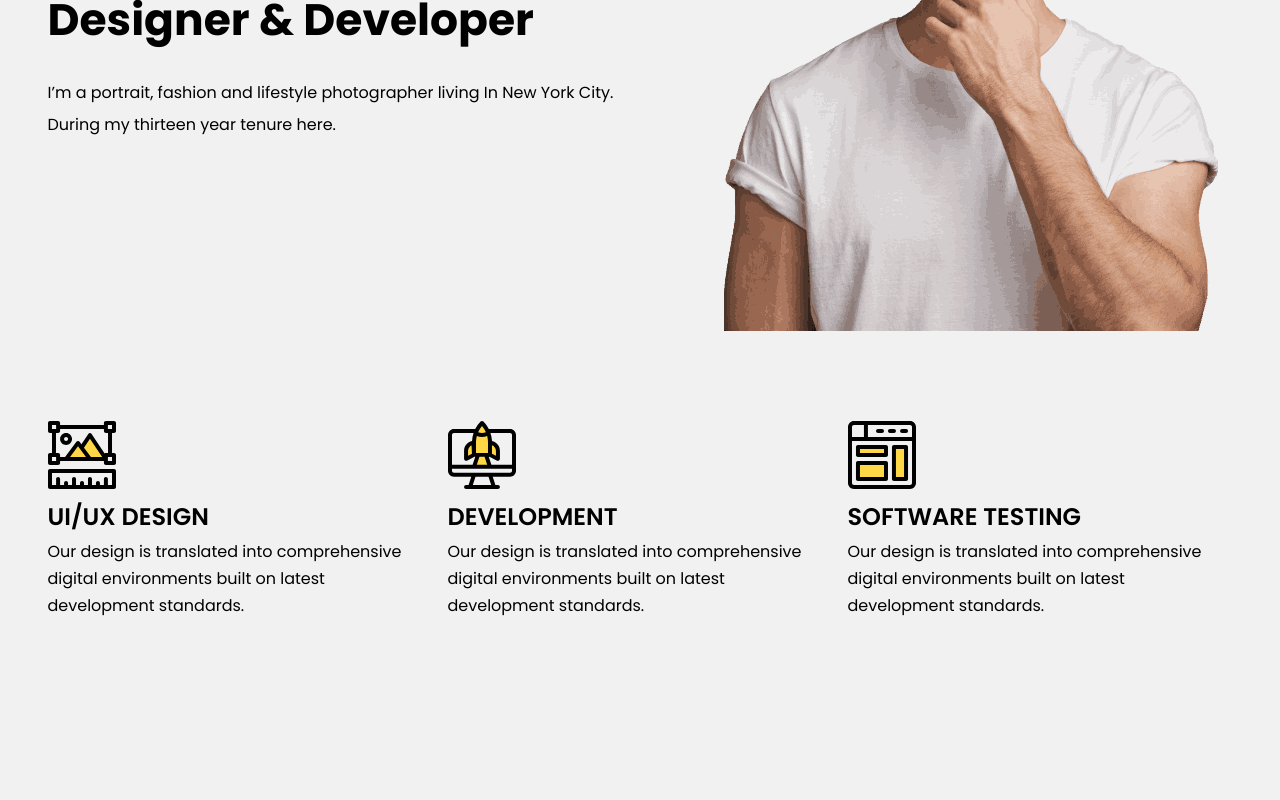
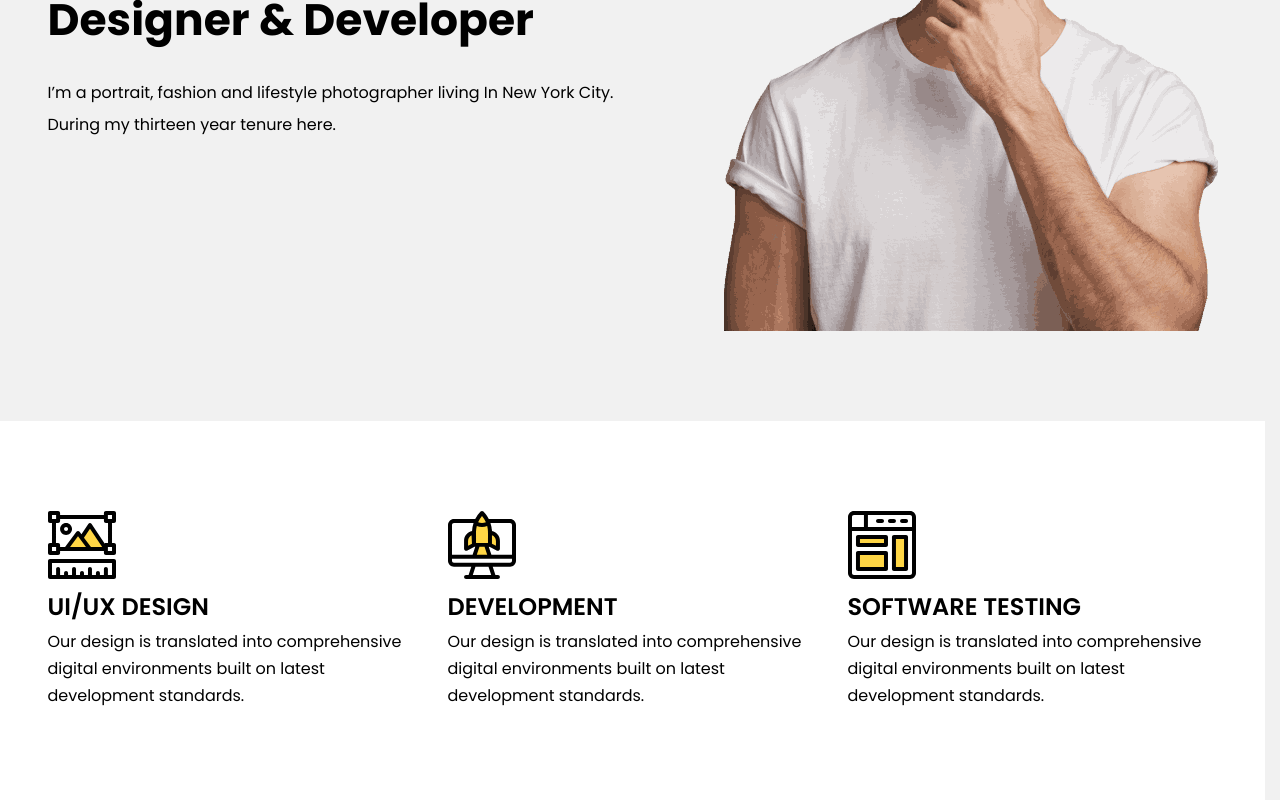
Before and after one commit to ViktorovVik/frelancer-web, a React (Vite) app: page / in a window 1280 px wide. Shown: the part 423-1223 px from the top of the page. Before the commit the page ends 1133 px from the top, so only its background shows below. Built offline with nearby package versions, Linux system fonts and the light colour scheme.

Commit message:
style: пофиксил стили фона в Skills

```diff
--- a/src/components/Skills/Skills.scss
+++ b/src/components/Skills/Skills.scss
@@ -1,5 +1,6 @@
 .skills {
-  padding-bottom: fluid(90, 40);
+  padding-block: fluid(90, 40);
+  background-color: var(--color-light);
 
   &__list {
     display: flex;
```
